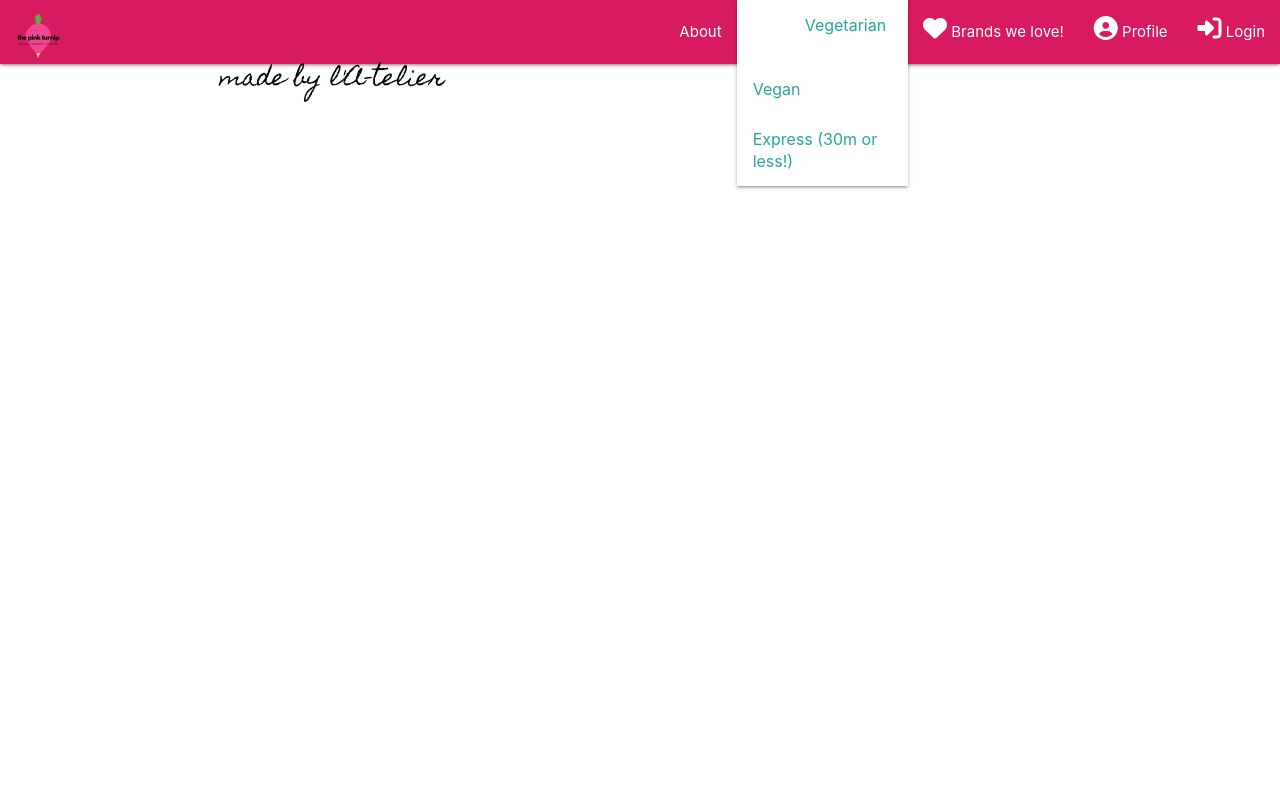
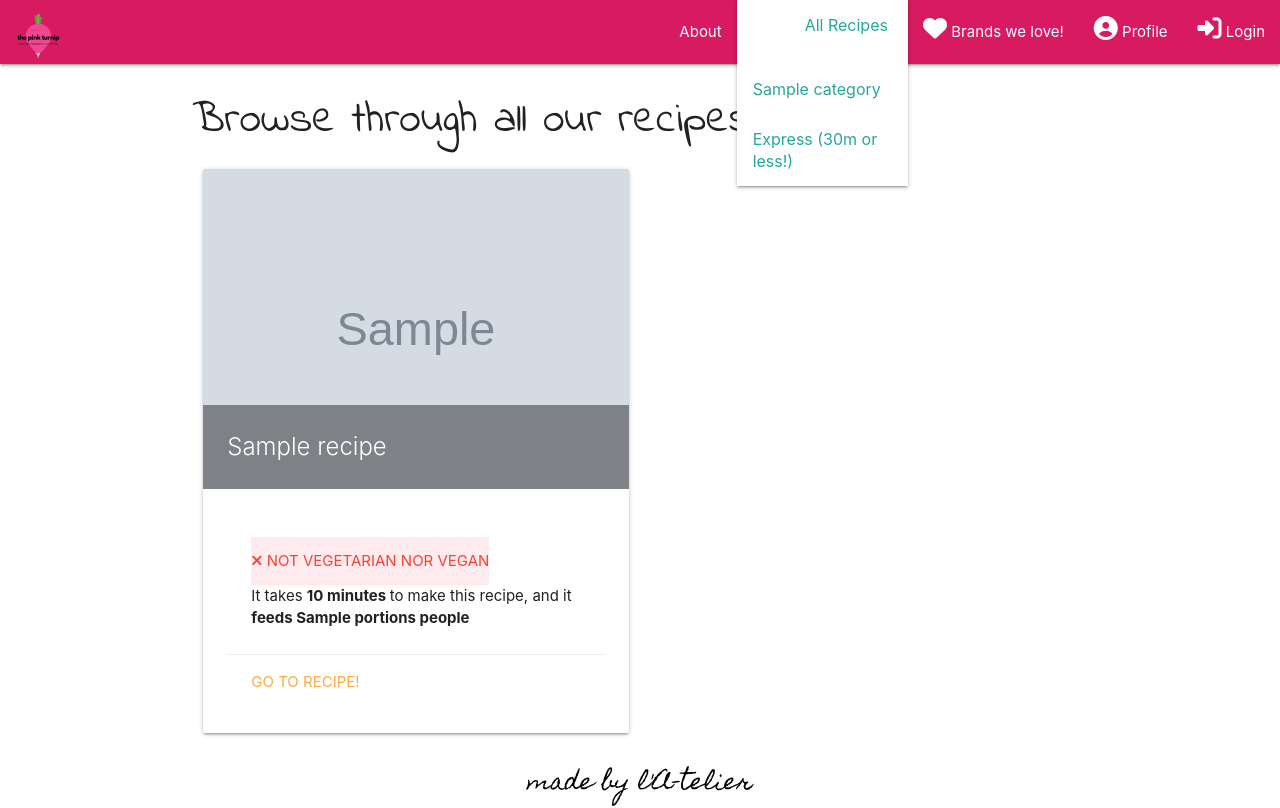
Before and after one commit to a-telier/the-pink-turnip, a Flask app: page /allrecipes in a window 1280 px wide, after a click that opens the changed part. Before the commit the page ends 189 px from the top, so only its background shows below. Run offline with Flask 2, Linux system fonts and the light colour scheme; grey boxes marked "Sample" are stand-in pictures; a database or web service that is not in the repository returns one stand-in record (values such as "Sample title"); some libraries are stand-ins or nearby versions; some web fonts are replaced.

Commit message:
added flask navigation and category html replacing separate categories

```diff
--- a/app.py
+++ b/app.py
@@ -43,12 +43,14 @@ mongo = PyMongo(app)
 @app.route('/home')
 def get_recipe():
     if 'username' in session:
-        return render_template("home.html", recipes=mongo.db.recipes.find(),
+        return render_template("home.html",
+        recipes=mongo.db.recipes.find(),
+        categories=mongo.db.categories.find(),
         message='Welcome, you are logged in as ' + session['username'])
-
-    return render_template("home.html",
-    recipes=mongo.db.recipes.find(),
-    categories=mongo.db.categories.find())
+    else:
+        return render_template("home.html",
+        recipes=mongo.db.recipes.find(),
+        categories=mongo.db.categories.find())
 
 #   ABOUT
 @app.route('/about')
@@ -203,8 +205,7 @@ def insert_recipe():
         "instructions": str(request.form.get('instructions')).split(sep=", "),
         "duration": int(request.form.get('duration')),
         "portions": int(request.form.get('portions')),
-        "isVegan": bool(request.form.get('isVegan')),
-        "isVegetarian": bool(request.form.get('isVegetarian')),
+        "categories": str(request.form.get('category')),
         "isUnder30": bool(isUnder30),
         "username": session["username"],
     }
@@ -244,8 +245,7 @@ def update_recipe(recipe_id):
         "instructions": str(request.form.get('instructions')).split(sep=", "),
         "duration": int(request.form.get('duration')),
         "portions": int(request.form.get('portions')),
-        "isVegan": bool(request.form.get('isVegan')),
-        "isVegetarian": bool(request.form.get('isVegetarian')),
+        "categories": str(request.form.get('category')),
         "isUnder30": bool(isUnder30),
         "username": session["username"],
     })
@@ -273,27 +273,26 @@ def show_recipe(recipe_id):
 #    CATEGORIES
 ###########################################
 
-@app.route('/vegetarian')
-def get_vege():
-    return render_template("category/vegetarian.html",
-    recipes=mongo.db.recipes.find())
-    return redirect(url_for('show_recipe'))
-
-@app.route('/vegan')
-def get_vegan():
-    return render_template("category/vegan.html",
-    recipes=mongo.db.recipes.find())
-    return redirect(url_for('show_recipe'))
-
 @app.route('/express')
 def get_express():
     return render_template("category/express.html",
     recipes=mongo.db.recipes.find())
     return redirect(url_for('show_recipe'))
 
+@app.route('/category/<category_name>')
+def category(category_name):
+    return render_template("category/category.html",
+    categories=mongo.db.categories.find(),
+    recipes=mongo.db.recipes.find())
+
+    return redirect(url_for('show_recipe'))
+
 @app.route('/allrecipes')
 def all_recipes():
-    return render_template("category/allrecipes.html", recipes=mongo.db.recipes.find())
+    return render_template("category/allrecipes.html",
+    recipes=mongo.db.recipes.find(),
+    categories=mongo.db.categories.find())
+
 
 ###########################################
 #    ERROR HANDLING
--- a/templates/base.html
+++ b/templates/base.html
@@ -45,8 +45,10 @@
 
     <!-- Dropdown Structure -->
     <ul id="dropdown1" class="dropdown-content">
-        <li><a href="{{ url_for('get_vege')}}"> Vegetarian</a></li>
-        <li><a href="{{ url_for('get_vegan')}}"> Vegan</a></li>
+        <li><a href="{{ url_for('all_recipes')}}"> All Recipes</a></li>
+        {% for category in categories %}
+        <li><a href="/category/{{category.name}}"> {{category.name}}</a></li>
+        {% endfor %}
         <li><a href="{{ url_for('get_express')}}"> Express (30m or less!)</a></li>
     </ul>
 
@@ -71,10 +73,11 @@
         <div class="container">
             <li><a href="../home">Home</a></li>
             <li><a href="{{ url_for('about')}}"> About</a></li>
-            <li><a href="{{ url_for('get_vege')}}"><i class="fa fa-envira"></i> Vegetarian</a></li>
-            <li><a href="{{ url_for('get_vegan')}}"><i class="fas fa-leaf"></i> Vegan</a></li>
-            <li><a href="{{ url_for('get_express')}}"><i class="far fa-clock"></i> Express (30m or less!)</a></li>
-            <li><a href="{{ url_for('brands')}}"><i class="fa fa-heart"></i> Brands we love! </a></li>
+            {% for category in categories %}
+            <li><a href="/category/{{category.name}}" {{category.icon}}> {{category.name}}</a></li>
+            {% endfor %}
+            <li><a href="{{ url_for('get_express')}}"><i class="far fa-clock"></i> Express</a></li>
+            <li><a href="{{ url_for('brands')}}"><i class="fa fa-heart"></i> Brands </a></li>
             <li><a href="{{ url_for('profile')}}"><i class="fas fa-user-circle"></i> Profile</a></li>
             {% if 'username' not in session %}
             <li><a href="{{ url_for('login')}}"><i class="fas fa-sign-in-alt"></i> Login</a></li>
--- a/templates/category/allrecipes.html
+++ b/templates/category/allrecipes.html
@@ -6,4 +6,49 @@
 {% endblock %}
 
 {% block body %}
+    <section>
+        <div class="container">
+            <h3> Browse through all our recipes <i class="fa fa-envira" aria-hidden="true"></i></h3>
+            <div class="row">
+                {% for recipe in recipes %}
+                <div class="col s12 m6 l6">
+                    <div class="card">
+                        <span class="teaser-overlay responsive-img"></span>
+                        <div class="card-image">
+                            <img class="teaser-image" src="{{ recipe.imageURL }}">
+                            <span class="card-title">{{recipe.name}}</span>
+                        </div>
+                        <div class="card-content">
+                        <!--tag vegan, vegetarian or neither vegan nor vegatarian-->
+                        <div class="card-content">
+                            <ul class="tabs">
+                                {% if recipe.category == "vegetarian" %}
+                                <li class="tab half teal-text teal lighten-5">
+                                    <p><i class="fa fa-envira" aria-hidden="true"></i> Vegetarian </p>
+                                </li>
+                                {% elif recipe.category == "vegan" %}
+                                <li class="tab half pink-text pink lighten-5">
+                                    <p><i class="fa fa-heart" aria-hidden="true"></i> Vegan </p>
+                                </li>
+                                {% else %}
+                                <li class="tab red-text red lighten-5">
+                                    <p><i class="fa fa-times" aria-hidden="true"></i> Not Vegetarian nor vegan </p>
+                                </li>
+                                {% endif%}
+                            </ul>
+                            <!--indicator duration and portions in text format-->
+                            {% if recipe.duration != 0 and recipe.portion != 0 %}
+                                <p class="text-centered">It takes <b>{{recipe.duration}} minutes </b> to make this recipe, and it <b> feeds {{recipe.portions}} people</b></p>
+                            {% endif %}
+                        </div>
+                        <div class="card-action">
+                            <a href="/recipe/{{recipe._id}}">Go to recipe!</a>
+                        </div>
+                        </div>
+                    </div>
+                </div>
+                {% endfor %}
+            </div>
+        </div>
+    </section>
 {% endblock %}
--- a/templates/recipe/recipe.html
+++ b/templates/recipe/recipe.html
@@ -38,6 +38,10 @@
                         {% endfor %}
                     </ol>
                 </div>
+                <div class="row center">
+                    <h5><i class="fas fa-thumbtack"></i> Recipe added by <b>{{recipe.username}}</b></h5>
+                </div>
+                <span></span>
             </div>
         </div>
     </div>
```
Also changed, not shown: templates/category/category.html (added, +56 -0 lines), templates/category/vegan.html (deleted, +0 -61 lines), templates/category/vegetarian.html (deleted, +0 -61 lines), templates/home.html (+5 -12 lines), templates/recipe/addrecipe.html (+2 -5 lines), templates/users/register.html (+7 -0 lines).
